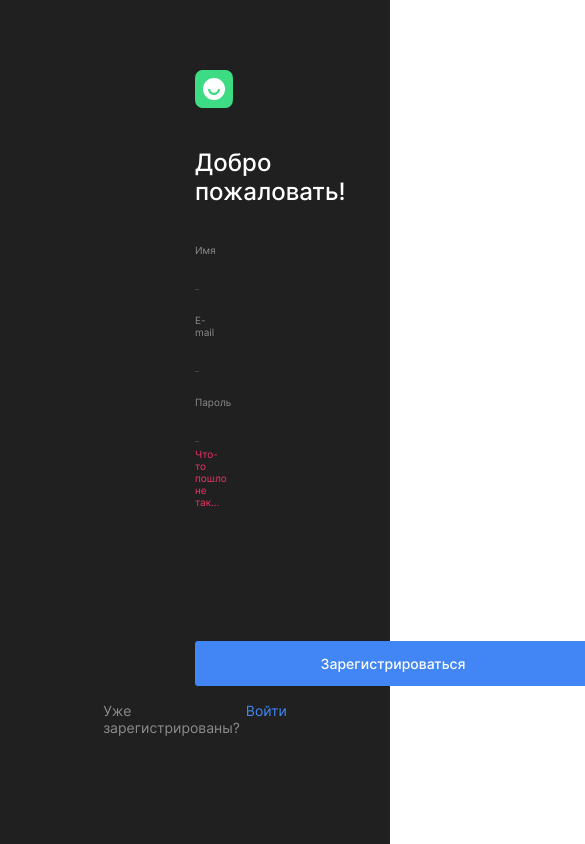
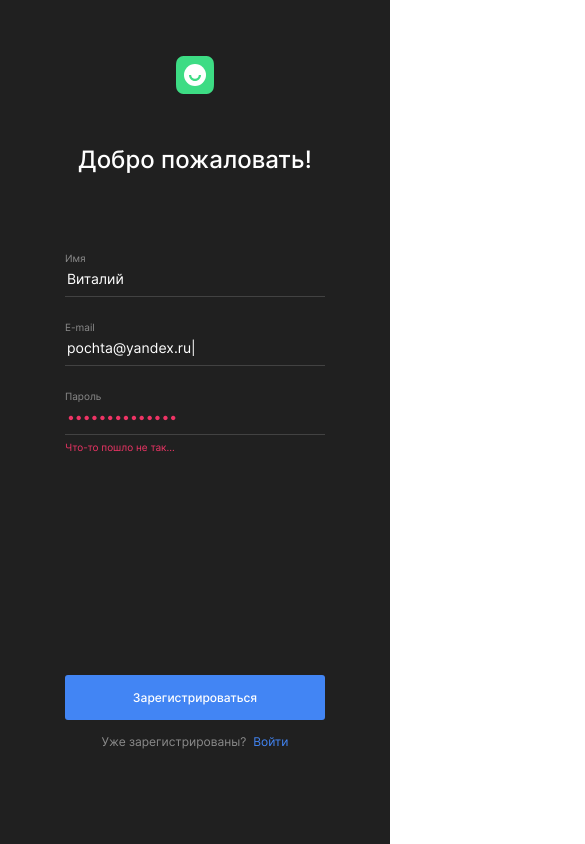
Before and after one commit to Viktor641/movies-explorer-frontend, a React (Create React App) app: page /signup in a window 390 px wide. Shown: the whole page, 585 px wide, since content can reach past the window. Built offline with nearby package versions, Linux system fonts and the light colour scheme.

Commit message:
Добавляет адаптив (от 320px до 1280px) на роуты signup, signin, *

```diff
--- a/src/components/NotFound/NotFound.css
+++ b/src/components/NotFound/NotFound.css
@@ -2,7 +2,7 @@
   display: flex;
   flex-direction: column;
   align-items: center;
-  width: calc(100% - 880px);
+  max-width: 400px;
   margin: 0 auto;
   padding-top: 246px;
 }
@@ -43,3 +43,29 @@
   opacity: .8;
   transition: 0.7s ease
 }
+
+@media screen and (max-width: 468px) {
+  .notFound {
+    padding-top: 329px;
+    max-width: 300px;
+  }
+}
+
+@media screen and (max-width: 468px) {
+  .notFound__title {
+    font-size: 80px;
+  }
+}
+
+@media screen and (max-width: 468px) {
+  .notFound__subtitle {
+    font-size: 12px;
+    margin: 10px 0 283px;
+  }
+}
+
+@media screen and (max-width: 468px) {
+  .notFound__button-back {
+    font-size: 12px;
+  }
+}
--- a/src/components/Register/Register.css
+++ b/src/components/Register/Register.css
@@ -1,15 +1,14 @@
 .register {
   display: flex;
   flex-direction: column;
-  width: calc(100% - 884px);
   max-width: 396px;
   margin: 0 auto;
+  padding-top: 70px;
 }
 
 .register__logo {
   width: 38px;
   height: 38px;
-  margin-top: 70px;
 }
 
 .register__title {
@@ -23,6 +22,7 @@
 .register__form {
   display: flex;
   flex-direction: column;
+  width: 100%;
 }
 
 .register__label {
@@ -41,7 +41,7 @@
   background-color: transparent;
   border: none;
   border-bottom: 1px solid rgb(66, 66, 66);
-  padding-bottom: 10px;
+  padding-bottom: 9px;
   margin-bottom: 24px;
 }
 
@@ -60,7 +60,6 @@
 
 .register__button {
   color: #FFF;
-  text-align: center;
   font-size: 14px;
   font-weight: 500;
   line-height: normal;
@@ -68,7 +67,7 @@
   background-color: #4285F4;
   border: none;
   border-radius: 3px;
-  width: 396px;
+  max-width: 396px;
   height: 45px;
   cursor: pointer;
 }
@@ -104,3 +103,55 @@
   text-decoration: none;
   margin-left: 6px;
 }
+
+@media screen and (max-width: 768px) {
+  .register {
+    padding-top: 232px;
+  }
+}
+
+@media screen and (max-width: 468px) {
+  .register {
+    max-width: 260px;
+    align-items: center;
+    padding-top: 56px;
+  }
+}
+
+@media screen and (max-width: 468px) {
+  .register__title {
+    margin: 48px 0 78px;
+  }
+}
+
+@media screen and (max-width: 468px) {
+  .register__button {
+    font-size: 12px;
+    margin-top: 222px;
+  }
+}
+
+@media screen and (max-width: 468px) {
+  .register__container {
+    margin-top: 14px;
+  }
+}
+
+@media screen and (max-width: 468px) {
+  .register__text {
+    font-size: 12px;
+  }
+}
+
+@media screen and (max-width: 468px) {
+  .register__auth {
+    font-size: 12px;
+    margin-left: 7px;
+  }
+}
+
+@media screen and (max-width: 468px) {
+  .register__button_type_signin {
+    margin-top: 285px;
+  }
+}
--- a/src/components/Register/Register.js
+++ b/src/components/Register/Register.js
@@ -16,7 +16,7 @@ function Register() {
           className="register__input"
           type="text"
           id='name'
-          value="Виталий"
+          defaultValue="Виталий"
           required
         />
         <label className='register__label' htmlFor="email">E-mail</label>
@@ -24,7 +24,7 @@ function Register() {
           className="register__input"
           type="email"
           id='email'
-          value="pochta@yandex.ru|"
+          defaultValue="pochta@yandex.ru|"
           required
         />
         <label className='register__label' htmlFor="password">Пароль</label>
@@ -32,7 +32,7 @@ function Register() {
           className="register__input"
           type="password"
           id='password'
-          value="••••••••••••••"
+          defaultValue="••••••••••••••"
           required
         />
         <span className='register__error'>Что-то пошло не так...</span>
```
